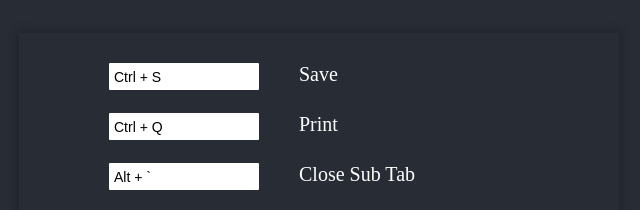
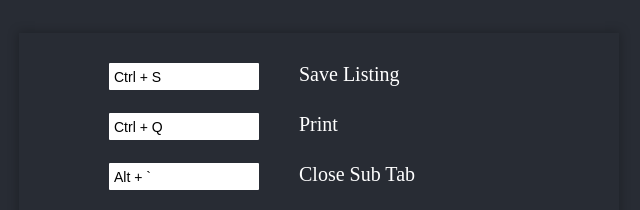
Before and after one commit to Unappendixed/ParagonExtension, a browser extension: page options.html in a window 1280 px wide. Shown: the part 311-521 px from the top of the page, 321-961 px from the left. Drawn offline with nearby package versions, Linux system fonts and the light colour scheme.

Commit message:
Changed label for save hotkey to avoid confusion

```diff
--- a/options.html
+++ b/options.html
@@ -1,5 +1,6 @@
 <!DOCTYPE html>
 <html>
+
 <head>
 	<meta charset="UTF-8">
 	<link rel="stylesheet" type="text/css" href="theme.css">
@@ -7,6 +8,7 @@
 	<script src="hotkeys.js"></script>
 	<title>Paragon User Keys Config</title>
 </head>
+
 <body>
 	<div id="setting_pane">
 		<input type="checkbox" id="tabindex" class="option option_check" readonly></input>
@@ -21,10 +23,10 @@
 		<input type="checkbox" id="brokerage_header" class="option option_check" readonly></input>
 		<label for="brokerage_header" class="option option_text">Display Brokerage in Header</label>
 		<br>
-        <input type="checkbox" id="cancellation_shortcut" class="option option_check" readonly/>
+		<input type="checkbox" id="cancellation_shortcut" class="option option_check" readonly />
 		<label for="cancellation_shortcut" class="option option_text">Expiry Helper</label>
 		<br>
-        <input type="checkbox" id="region_warning" class="option option_check" readonly/>
+		<input type="checkbox" id="region_warning" class="option option_check" readonly />
 		<label for="region_warning" class="option option_text">Region Warning</label>
 		<br>
 		<input type="checkbox" id="toggle" class="option option_check"></input>
@@ -32,7 +34,7 @@
 		<div id="button_wrap">
 			<div id="button_div">
 				<input type="edit" id="save" class="option option_edit" readonly></input>
-                <label for="save" class="option option_text">Save</label>
+				<label for="save" class="option option_text">Save Listing</label>
 
 				<input type="edit" id="print" class="option option_edit" readonly></input>
 				<label for="print" class="option option_text">Print</label>
@@ -66,4 +68,5 @@
 		</div>
 	</div>
 </body>
+
 </html>
```
Also changed, not shown: content.js (+10 -5 lines). Lines whose indentation alone changed are shown as unchanged.
